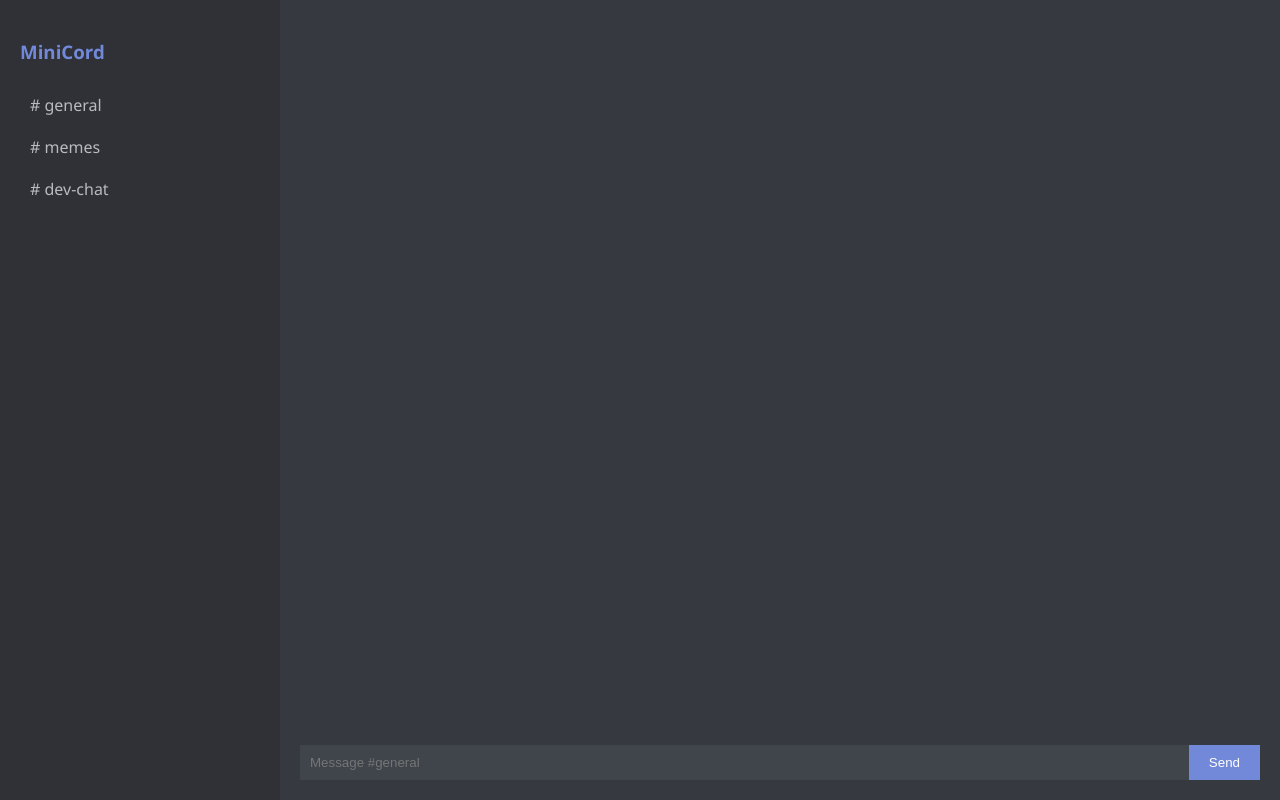
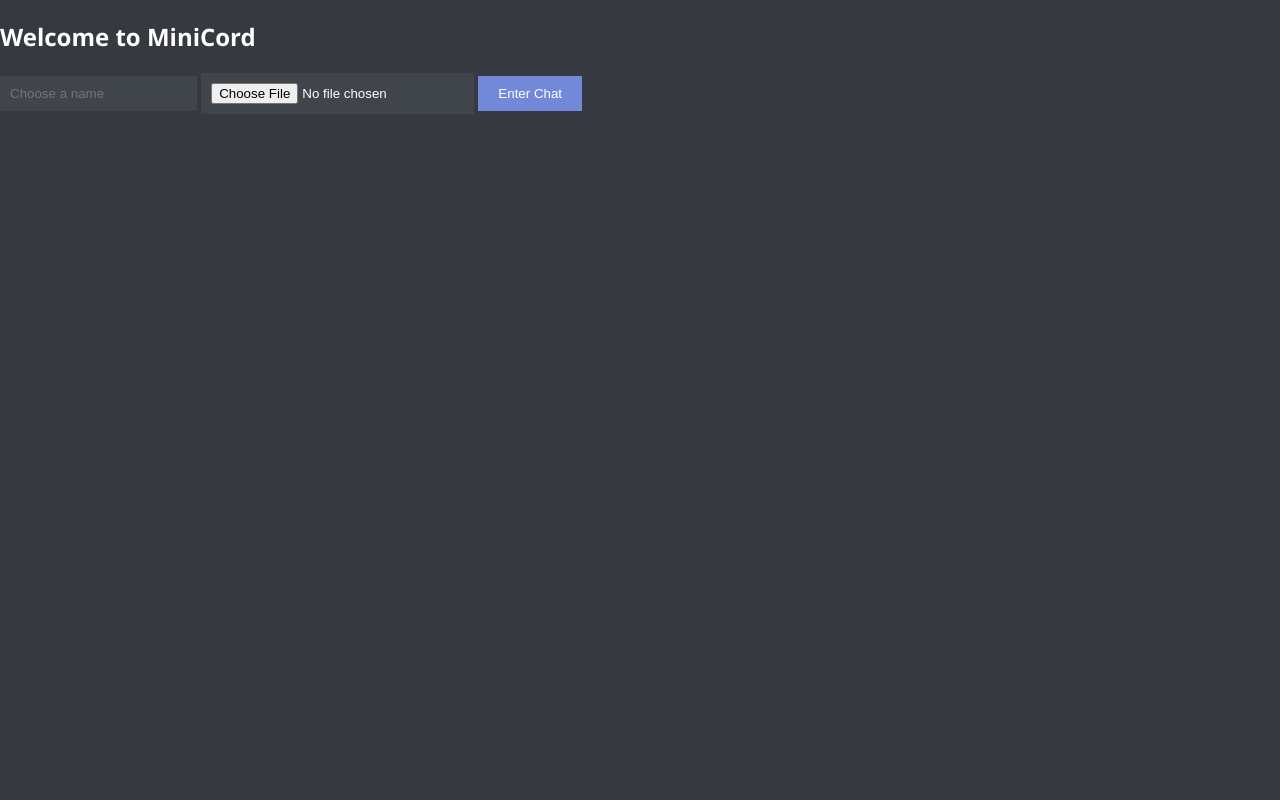
Before and after one commit to BlueScreenOfDeath539OnRoblox/skulldagraitsdiscordclone, a plain HTML site: page index.html in a window 1280 px wide. Drawn offline with Linux system fonts and the light colour scheme.

Commit message:
Update index.html

```diff
--- a/index.html
+++ b/index.html
@@ -7,6 +7,13 @@
   <link rel="stylesheet" href="style.css">
 </head>
 <body>
+  <div id="login-screen">
+    <h2>Welcome to MiniCord</h2>
+    <input type="text" id="username" placeholder="Choose a name" />
+    <input type="file" id="avatar-picker" accept="image/*" />
+    <button onclick="joinChat()">Enter Chat</button>
+  </div>
+  <div id="chat-screen" style="display:none;">
     <div class="container">
       <div class="sidebar">
         <h3>MiniCord</h3>
@@ -24,6 +31,7 @@
         </div>
       </div>
     </div>
+  </div>
   <script src="app.js"></script>
 </body>
 </html>
```
Lines whose indentation alone changed are shown as unchanged.
